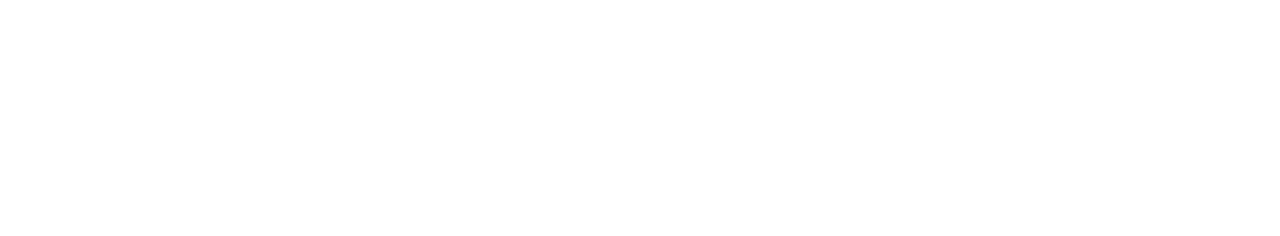
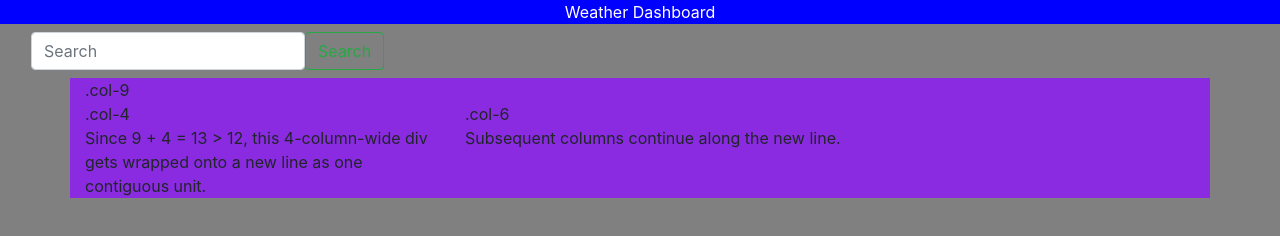
Before and after one commit to Pwhitlock131/Weather-App, a plain HTML site: page Develop/index.html in a window 1280 px wide. Drawn offline with nearby package versions, Linux system fonts and the light colour scheme.

Commit message:
added bootstrap to HTML, and API Key to javascript

```diff
--- a/Develop/assets/js/script.js
+++ b/Develop/assets/js/script.js
@@ -0,0 +1,7 @@
+var container
+
+// api.openweathermap.org/data/2.5/forecast?lat={lat}&lon={lon}&appid={83daaadc82f3f3d7bdcb9ebd24147bf8}
+// a78ba7a969b051c867faecaa891b95d1 Default Key???
+
+
+// 83daaadc82f3f3d7bdcb9ebd24147bf8 generated key
--- a/Develop/assets/js/style.css
+++ b/Develop/assets/js/style.css
@@ -0,0 +1,14 @@
+header {
+    background-color: blue;
+    text-align: center;
+    color: white;
+}
+
+body {
+    background-color: grey
+}
+
+.container {
+    background-color: blueviolet;
+}
+/* IDK WHY NOTHING EVER FUCKING WORKS */
--- a/Develop/index.html
+++ b/Develop/index.html
@@ -3,9 +3,37 @@
 <head>
     <meta charset="UTF-8">
     <meta name="viewport" content="width=device-width, initial-scale=1.0">
+    <link rel="stylesheet" href="https://cdn.jsdelivr.net/npm/bootstrap@4.3.1/dist/css/bootstrap.min.css" integrity="sha384-ggOyR0iXCbMQv3Xipma34MD+dH/1fQ784/j6cY/iJTQUOhcWr7x9JvoRxT2MZw1T" crossorigin="anonymous">
+    <link rel="stylesheet" href="./assets/js/style.css">
     <title>Document</title>
 </head>
+<header>
+    Weather Dashboard
+</header>
 <body>
+    <nav class="navbar bg-body-tertiary">
+        <div class="container-fluid">
+          <form class="d-flex" role="search">
+            <input class="form-control me-2" type="search" placeholder="Search" aria-label="Search">
+            <button class="btn btn-outline-success" type="submit">Search</button>
+          </form>
+        </div>
+      </nav>
+
+    <div class="container">
+        <div class="row">
+          <div class="col-9">.col-9</div>
+          <div class="col-4">.col-4<br>Since 9 + 4 = 13 &gt; 12, this 4-column-wide div gets wrapped onto a new line as one contiguous unit.</div>
+          <div class="col-6">.col-6<br>Subsequent columns continue along the new line.</div>
+        </div>
+      </div>
+
+
 
 </body>
+<script src="https://cdn.jsdelivr.net/npm/bootstrap@5.3.2/dist/js/bootstrap.bundle.min.js" integrity="sha384-C6RzsynM9kWDrMNeT87bh95OGNyZPhcTNXj1NW7RuBCsyN/o0jlpcV8Qyq46cDfL" crossorigin="anonymous"></script>
+<script src="./assets/js/script.js"></script>
 </html>
+
+
+<!-- Scott Everett -->
```
